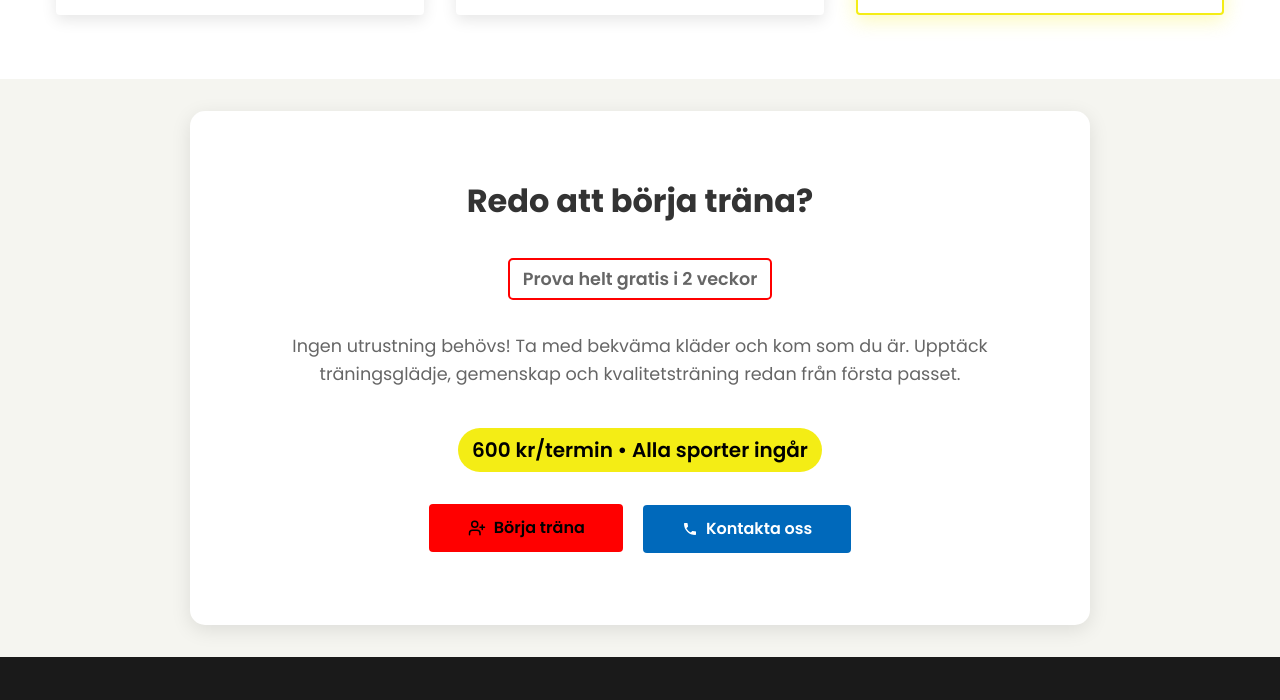
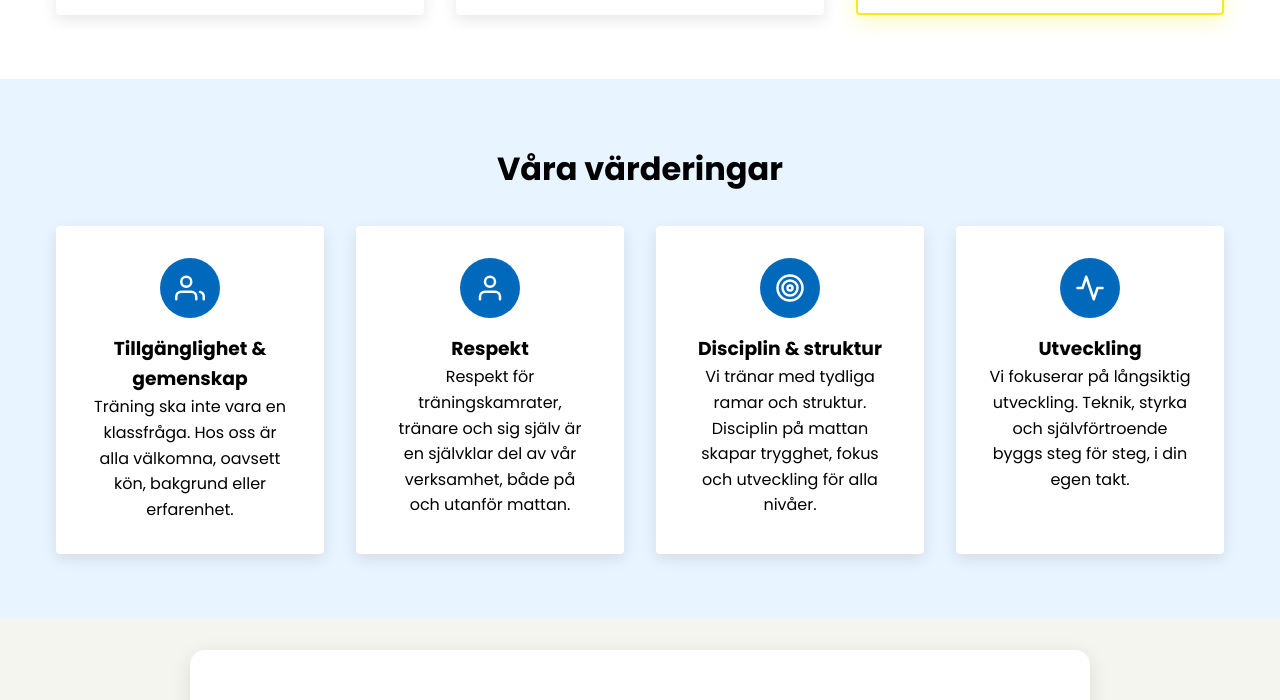
Before and after one commit to rebazzzz/nylose, a website: page index.html in a window 1280 px wide. Shown: the part 2288-2988 px from the top of the page. Drawn offline with Linux system fonts and the light colour scheme.

Commit message:
added values to increase content

```diff
--- a/index.html
+++ b/index.html
@@ -167,6 +167,72 @@
         </div>
     </section>
 
+    <!-- Values Section -->
+    <section class="content-section">
+        <div class="container">
+            <h2 class="section-title">Våra värderingar</h2>
+            <div class="values-grid">
+
+                <div class="value-card">
+                    <div class="value-icon">
+                        <svg xmlns="http://www.w3.org/2000/svg" viewBox="0 0 24 24" fill="none" stroke="currentColor"
+                            stroke-width="2" stroke-linecap="round" stroke-linejoin="round">
+                            <path d="M17 21v-2a4 4 0 0 0-4-4H5a4 4 0 0 0-4 4v2"></path>
+                            <circle cx="9" cy="7" r="4"></circle>
+                            <path d="M23 21v-2a4 4 0 0 0-3-3.87"></path>
+                        </svg>
+                    </div>
+                    <h3>Tillgänglighet & gemenskap</h3>
+                    <p>Träning ska inte vara en klassfråga. Hos oss är alla välkomna, oavsett kön, bakgrund eller
+                        erfarenhet.</p>
+                </div>
+
+                <div class="value-card">
+                    <div class="value-icon">
+                        <svg xmlns="http://www.w3.org/2000/svg" viewBox="0 0 24 24" fill="none" stroke="currentColor"
+                            stroke-width="2" stroke-linecap="round" stroke-linejoin="round">
+                            <path d="M20 21v-2a4 4 0 0 0-4-4H8a4 4 0 0 0-4 4v2"></path>
+                            <circle cx="12" cy="7" r="4"></circle>
+                        </svg>
+                    </div>
+                    <h3>Respekt</h3>
+                    <p>Respekt för träningskamrater, tränare och sig själv är en självklar del av vår verksamhet, både
+                        på och utanför mattan.</p>
+                </div>
+
+                <div class="value-card">
+                    <div class="value-icon">
+                        <svg xmlns="http://www.w3.org/2000/svg" viewBox="0 0 24 24" fill="none" stroke="currentColor"
+                            stroke-width="2" stroke-linecap="round" stroke-linejoin="round">
+                            <circle cx="12" cy="12" r="10"></circle>
+                            <circle cx="12" cy="12" r="6"></circle>
+                            <circle cx="12" cy="12" r="2"></circle>
+                        </svg>
+                    </div>
+                    <h3>Disciplin & struktur</h3>
+                    <p>Vi tränar med tydliga ramar och struktur. Disciplin på mattan skapar trygghet, fokus och
+                        utveckling för alla nivåer.</p>
+                </div>
+
+
+
+                <div class="value-card">
+                    <div class="value-icon">
+                        <svg xmlns="http://www.w3.org/2000/svg" viewBox="0 0 24 24" fill="none" stroke="currentColor"
+                            stroke-width="2" stroke-linecap="round" stroke-linejoin="round">
+                            <polyline points="22 12 18 12 15 21 9 3 6 12 2 12"></polyline>
+                        </svg>
+                    </div>
+                    <h3>Utveckling</h3>
+                    <p>Vi fokuserar på långsiktig utveckling. Teknik, styrka och självförtroende byggs steg för steg, i
+                        din egen takt.</p>
+                </div>
+
+            </div>
+        </div>
+    </section>
+
+
     <!-- CTA Section -->
     <section class="cta">
         <div class="container">
--- a/styles/index.css
+++ b/styles/index.css
@@ -374,6 +374,53 @@
   font-style: italic;
 }
 
+/* Values Section */
+.content-section {
+  background-color: var(--bg-light-blue);
+}
+
+.values-grid {
+  display: grid;
+  grid-template-columns: repeat(auto-fit, minmax(250px, 1fr));
+  gap: var(--spacing-md);
+}
+
+.value-card {
+  background-color: var(--background);
+  border-radius: var(--border-radius);
+  padding: var(--spacing-md);
+  box-shadow: 0 5px 15px rgba(0, 0, 0, 0.1);
+  transition: transform 0.3s;
+  text-align: center;
+}
+
+.value-card:hover {
+  transform: translateY(-5px);
+}
+
+.value-icon {
+  width: 60px;
+  height: 60px;
+  margin: 0 auto 1rem;
+  display: flex;
+  align-items: center;
+  justify-content: center;
+  background-color: var(--secondary);
+  color: white;
+  border-radius: 50%;
+  transition: background-color 0.3s;
+}
+
+.value-card:hover .value-icon {
+  background-color: var(--primary);
+  color: var(--text);
+}
+
+.value-icon svg {
+  width: 30px;
+  height: 30px;
+}
+
 /* CTA Section */
 .cta {
   background-color: #fff;
```
Also changed, not shown: styles/min/index.min.css.
